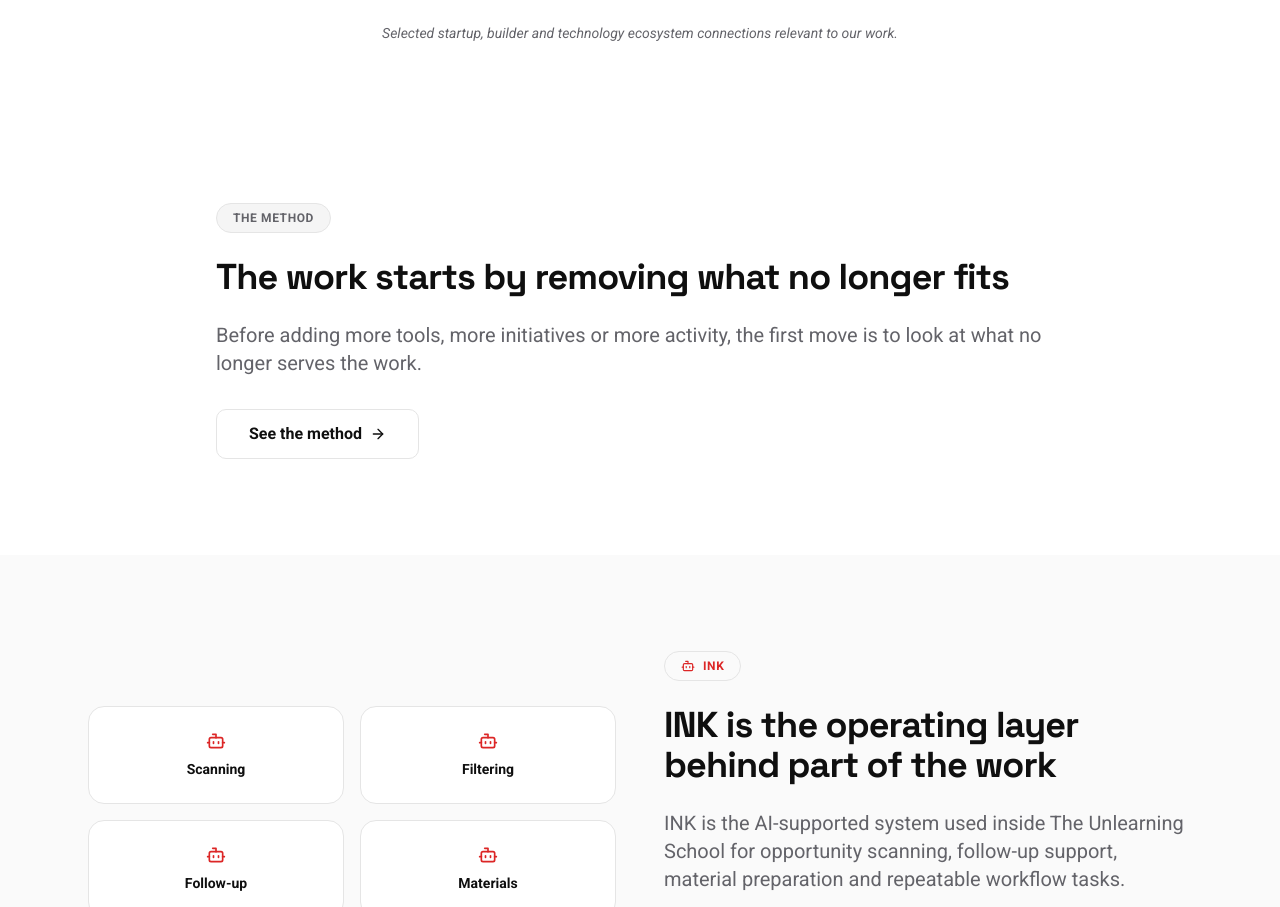
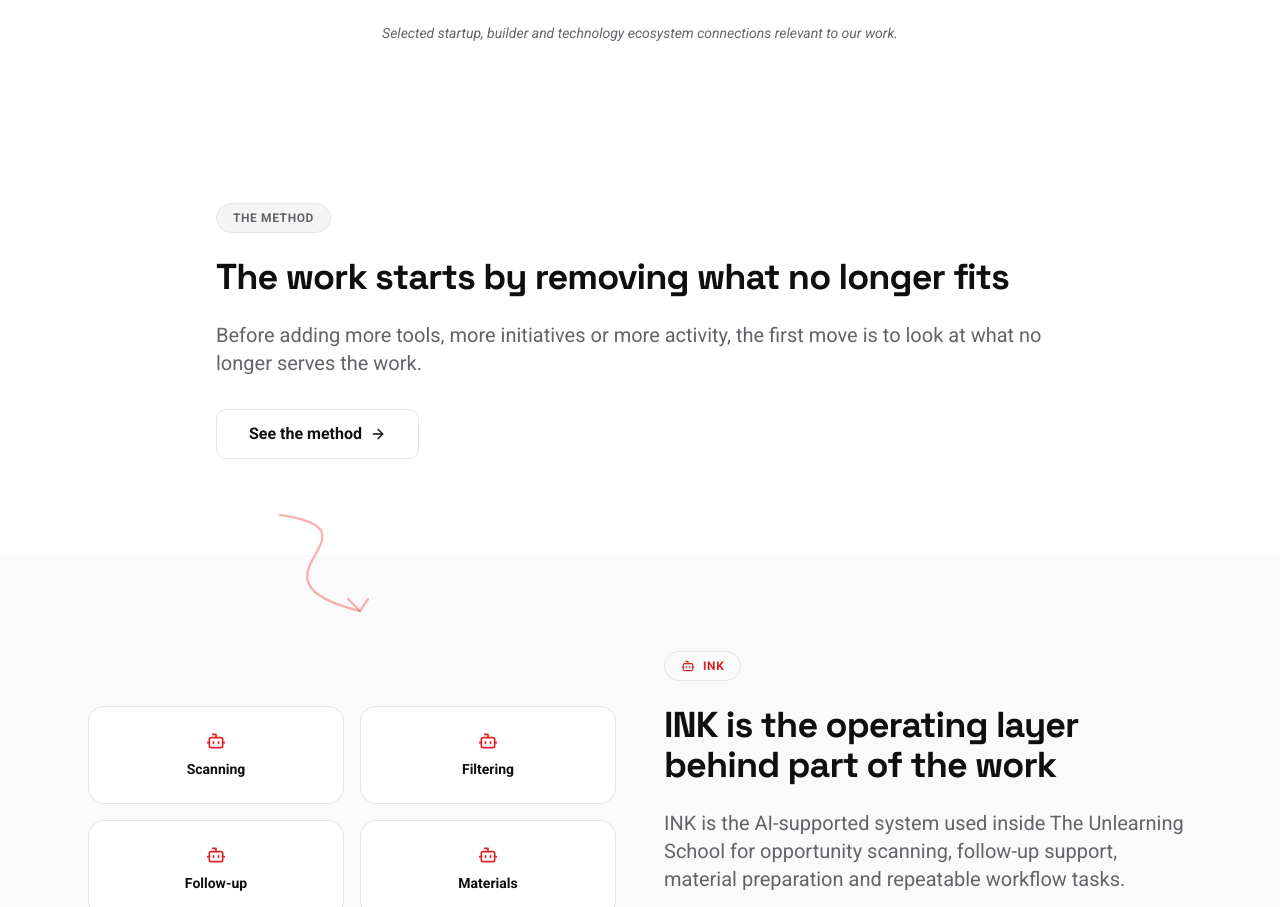
Before and after one commit to razvanv1/whisper-ui-themes, a React (Vite) app: page / in a window 1280 px wide. Shown: the part 5476-6383 px from the top of the page. Built offline with nearby package versions, Linux system fonts and the light colour scheme; the HTML template or start-up script is replaced by a standard one.

Commit message:
Preceding changes

```diff
--- a/src/pages/Home.tsx
+++ b/src/pages/Home.tsx
@@ -348,7 +348,7 @@ const Home = () => {
       />
 
       {/* Method teaser */}
-      <section className="py-16 md:py-24 bg-background">
+      <section className="py-16 md:py-24 bg-background relative">
         <div className="max-w-4xl mx-auto px-6">
           <ScrollReveal>
             <span className="inline-flex items-center gap-2 rounded-full border border-border bg-secondary px-4 py-1.5 text-xs font-semibold uppercase tracking-wider text-muted-foreground mb-6">
@@ -367,6 +367,7 @@ const Home = () => {
             </Link>
           </ScrollReveal>
         </div>
+        <ConnectingArrow variant={2} className="left-1/4" />
       </section>
 
       {/* INK teaser — visual */}
```
